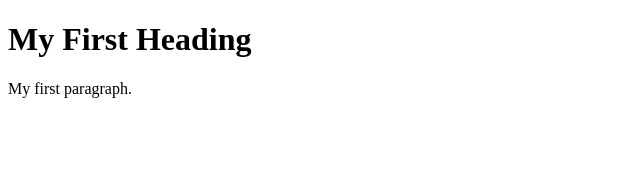
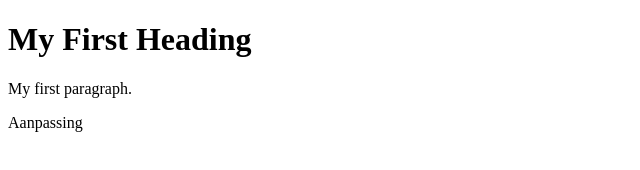
Before and after one commit to moorlag/gh-pages, a plain HTML site: page index.html in a window 1280 px wide. Shown: the full height of the page, 0-640 px from the left. Drawn offline with Linux system fonts and the light colour scheme.

Commit message:
Update index.html
Als demo

```diff
--- a/index.html
+++ b/index.html
@@ -6,5 +6,7 @@
 
 <p>My first paragraph.</p>
 
+Aanpassing
+
 </body>
 </html>
```
